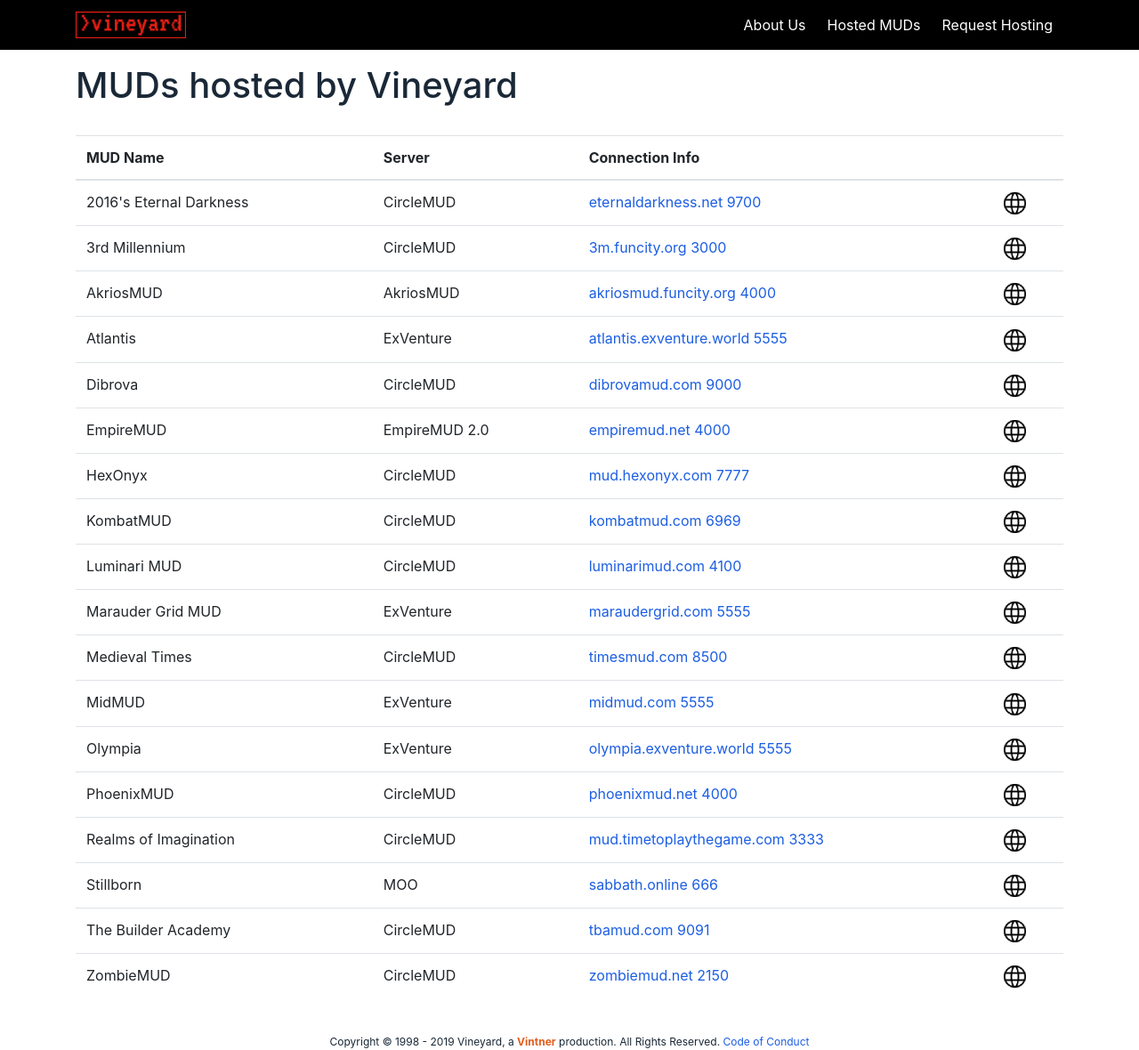
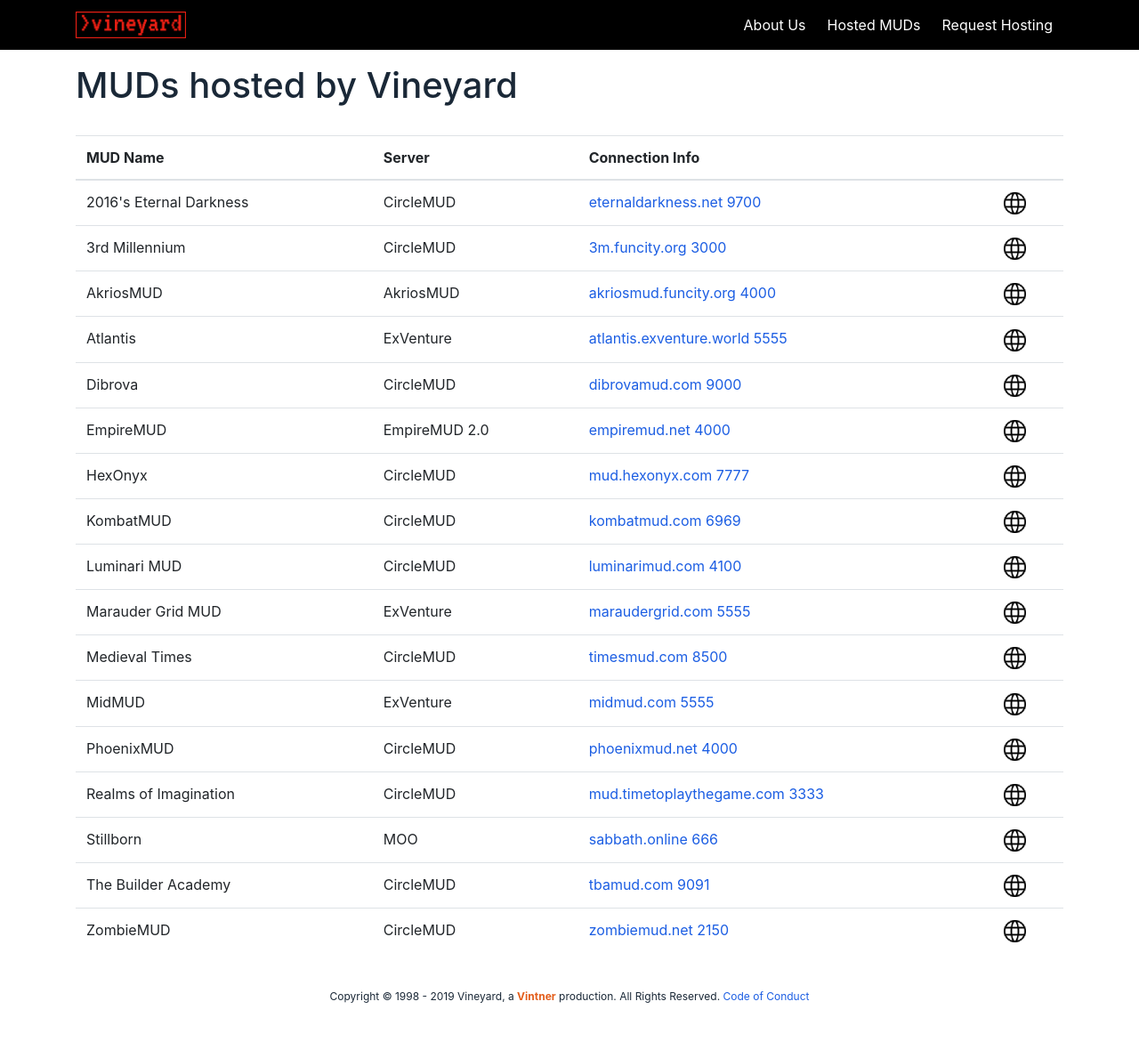
Before and after one commit to vintnerhaus/vineyard.haus, a Jekyll site: the page built from muds.html, in a window 1280 px wide. Shown: the whole page at 89% size. Built offline with Jekyll 4.4.1, drawn with Linux system fonts in a browser that asks for light colours; nearby versions of some CDN libraries; Markdown is read by kramdown in place of the engine named in the settings; after the commit the page ends 1129 px from its top, so only the background shows below that.

Commit message:
Remove Olympia from the list

```diff
--- a/_data/mud_list.json
+++ b/_data/mud_list.json
@@ -86,13 +86,6 @@
       "server_port": "5555",
     },
     {
-      "mud_name": "Olympia",
-      "server": "ExVenture",
-      "site": "olympia.exventure.world",
-      "server_address": "olympia.exventure.world",
-      "server_port": "5555",
-    },
-    {
       "mud_name": "MidMUD",
       "server": "ExVenture",
       "site": "midmud.com",
```
